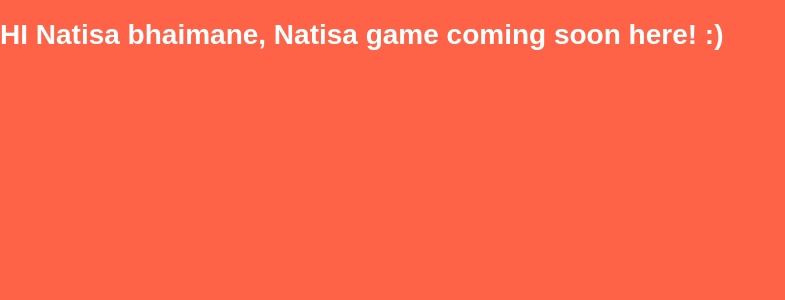
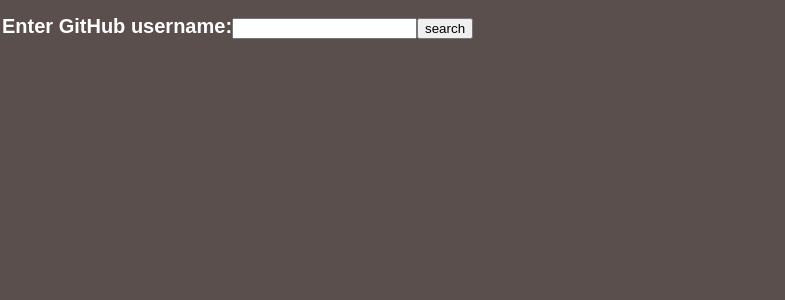
Before and after one commit to sidbeh/git-user-sidharth, a React app: page / in a window 1280 px wide. Shown: the top 300 px of the page, without its empty margins (0-785 px from the left). Built offline with nearby package versions, Linux system fonts and the light colour scheme.

Commit message:
to get git user

```diff
--- a/assets/styles/sass/styles.scss
+++ b/assets/styles/sass/styles.scss
@@ -1,8 +1,36 @@
 body {
     font-family: Arial, sans-serif;
-    font-size: 14px;
-    margin: 0;
-    padding: 0;
-    background: tomato;
-	color: #fff;
+    font-size: 10px;
+    margin: 1px;
+    padding: 1px;
+    background: rgb(91, 79, 77);
+    color: #fff;
+
 }
+table {
+    font-family: arial, sans-serif;
+    border-collapse: collapse;
+    width: 60%;
+    padding: 8px;
+    margin-left:auto;
+    margin-right:auto;
+  }
+
+  td, th {
+    border: 1px solid #dddddd;
+    text-align: left;
+    padding: 8px;
+  }
+
+  tr:nth-child(even) {
+    background-color: #dddddd;
+  }
+
+  form{
+    margin-left:auto;
+    margin-right:auto;
+  }
+  img {
+      width : 30px;
+      height: 30px;
+  }
--- /dev/null
+++ b/src/components/GitHubUserFinder.js
@@ -0,0 +1,57 @@
+import React, {useState} from "react"
+
+
+function GitHubUserFinder() {
+    const initialuName =''
+    const initialresponse = ''
+    const[userName,setUserName] = useState(initialuName);
+    const[res,setRes] = useState('');
+    const[tab,settab] = useState();
+    const [finalResult, updateFinalResult] = useState([]);
+
+    const handleSubmit = async (evt) =>{
+        evt.preventDefault()
+        try {
+            const resp = await fetch(('https://api.github.com/users/').concat(userName),{method:'GET'})
+            let newResp = await resp.json();
+            console.log(newResp)
+            if (newResp.id){
+                newResp = [newResp]
+            }
+
+            updateFinalResult(newResp);
+            setUserName('')
+                } catch (err) {
+              console.log('Request failed', err)
+        }
+    }
+
+    return(
+    <form onSubmit={e => handleSubmit}>
+        <label>
+          Enter GitHub username:
+          <input type="text" value={userName} onChange={e => setUserName(e.target.value)} />
+        </label>
+        <input type="submit" value="search" onClick={handleSubmit}/>
+        <h1> </h1>
+
+       {finalResult.length >0   && <div><table border='1'>
+            <tr>
+                <th>fullname</th>
+                <th>login name</th>
+                <th>Image</th>
+            </tr>
+            {finalResult.map(result => <tr>
+                <td>{result.name || "N/A"}</td>
+                <td>{result.login}</td>
+                <td><img src={result.avatar_url}></img></td>
+            </tr>)}
+
+        </table></div>}
+
+        </form>
+
+      )
+}
+
+export default GitHubUserFinder
--- a/src/js/App.js
+++ b/src/js/App.js
@@ -1,10 +1,10 @@
 import React from "react";
-
+import GitHubUserFinder from "../components/GitHubUserFinder"
 
 const App = () => {
   return (
-    <h1>HI Natisa bhaimane, Natisa game coming soon here! :)
-    </h1>
+    <h1><GitHubUserFinder /></h1>
+
   );
 };
 export default App;
```
